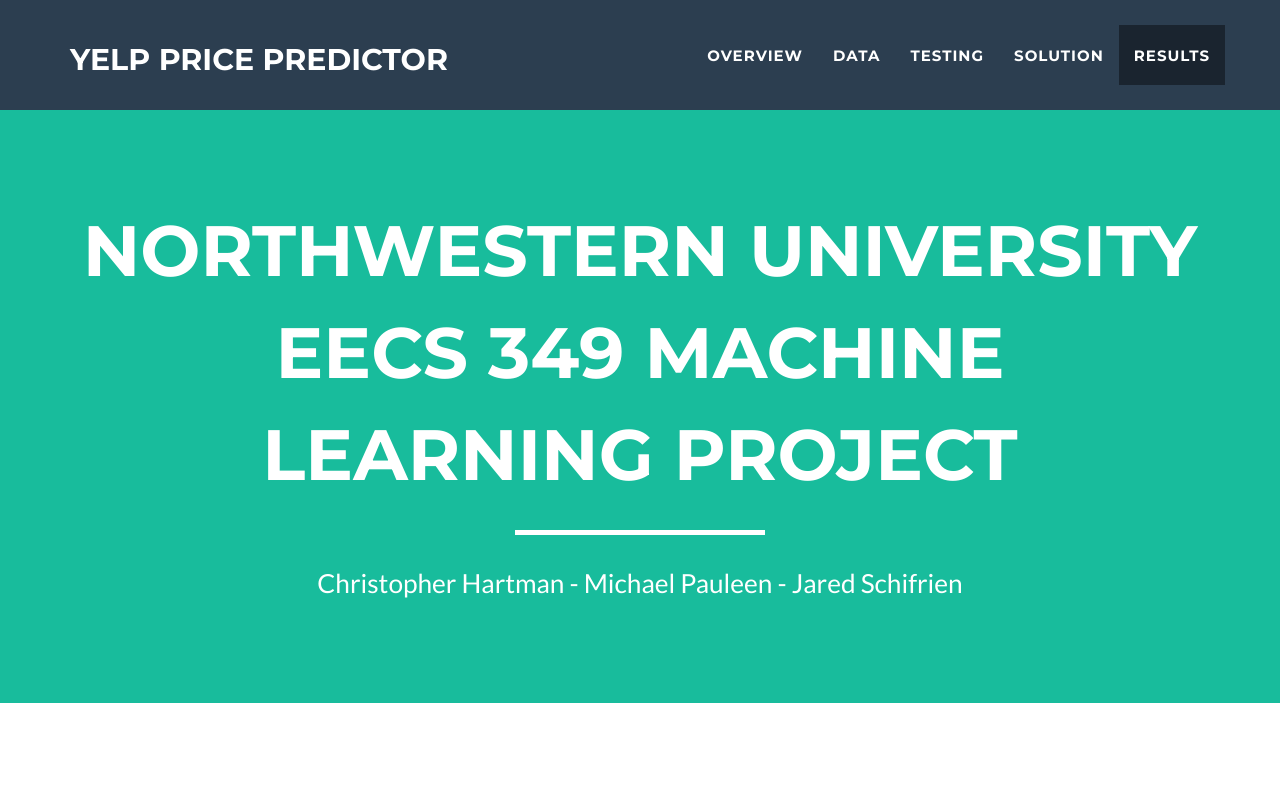
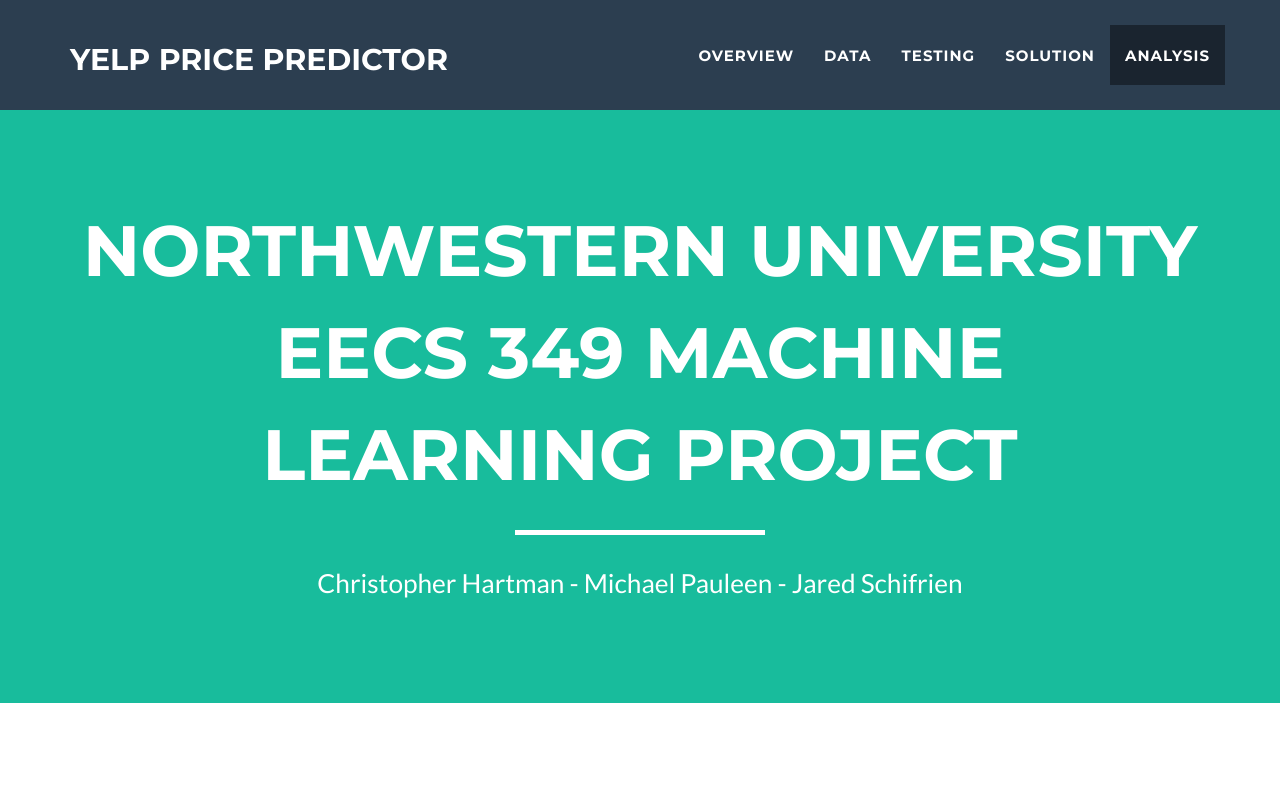
Before and after one commit to JaredSchifrien/jaredschifrien.github.io, a plain HTML site: page index.html in a window 1280 px wide. Shown: the top 800 px of the page. Drawn offline with nearby package versions, Linux system fonts and the light colour scheme.

Commit message:
Updated PDF and Results

```diff
--- a/index.html
+++ b/index.html
@@ -66,7 +66,7 @@
                         <a href="#Solution">Solution</a>
                     </li>
                     <li class="page-scroll">
-                        <a href="#Results">Results</a>
+                        <a href="#Analysis">Analysis</a>
                     </li>
                 </ul>
             </div>
@@ -239,12 +239,12 @@
         </div>
     </section>
 
-<!-- Results Section -->
-    <section id="Results">
+<!-- Analysis Section -->
+    <section id="Analysis">
         <div class="container">
             <div class="row">
                 <div class="col-lg-12 text-center">
-                    <h2>Results</h2>
+                    <h2>Analysis</h2>
                 </div>
             </div>
             <div class="row">
```
